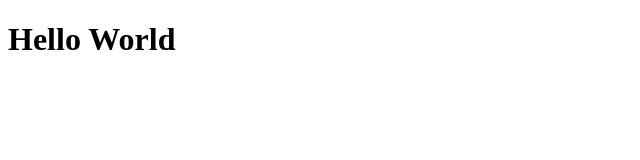
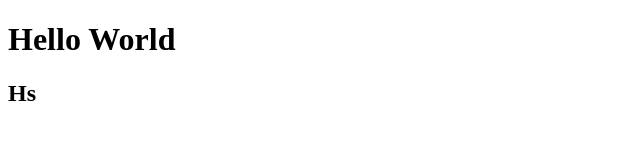
Before and after one commit to igalym/module2, a plain HTML site: page index.html in a window 1280 px wide. Shown: the full height of the page, 0-640 px from the left. Drawn offline with Linux system fonts and the light colour scheme.

Commit message:
index.html mod

```diff
--- a/index.html
+++ b/index.html
@@ -7,6 +7,7 @@
 </head>
 <body>
     <h1>Hello World</h1>
+    <h2>Hs</h2>
 </body>
 
 <script src="video13.js"></script>
```
